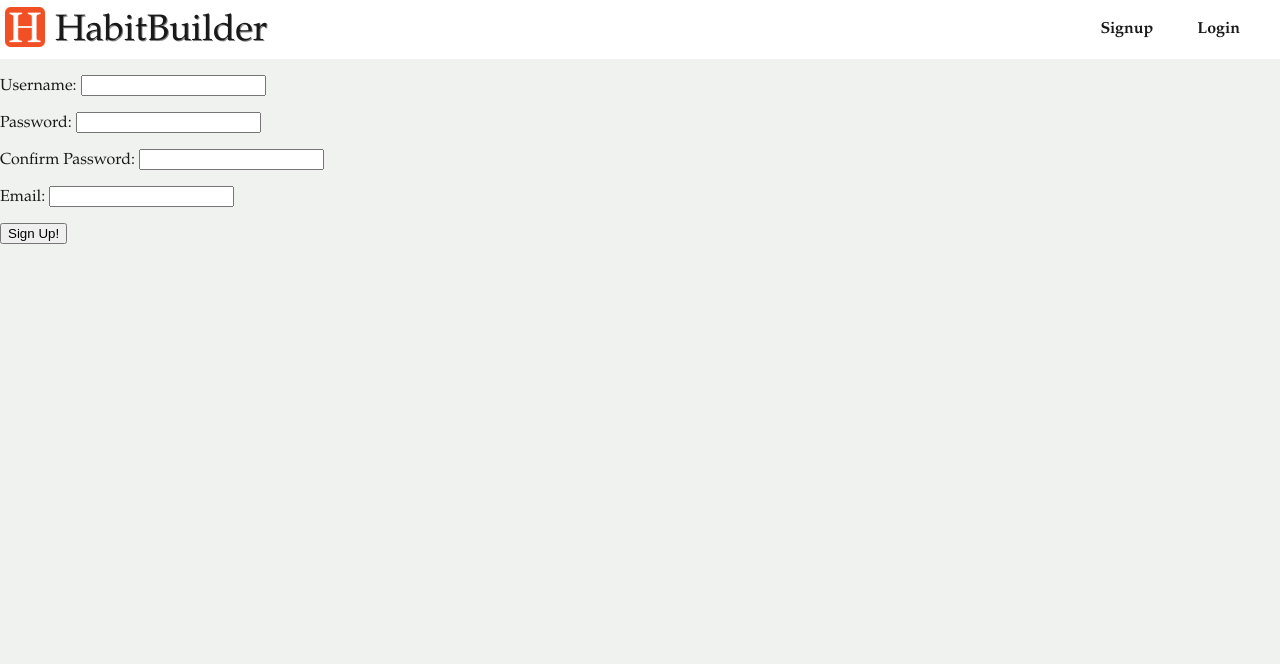
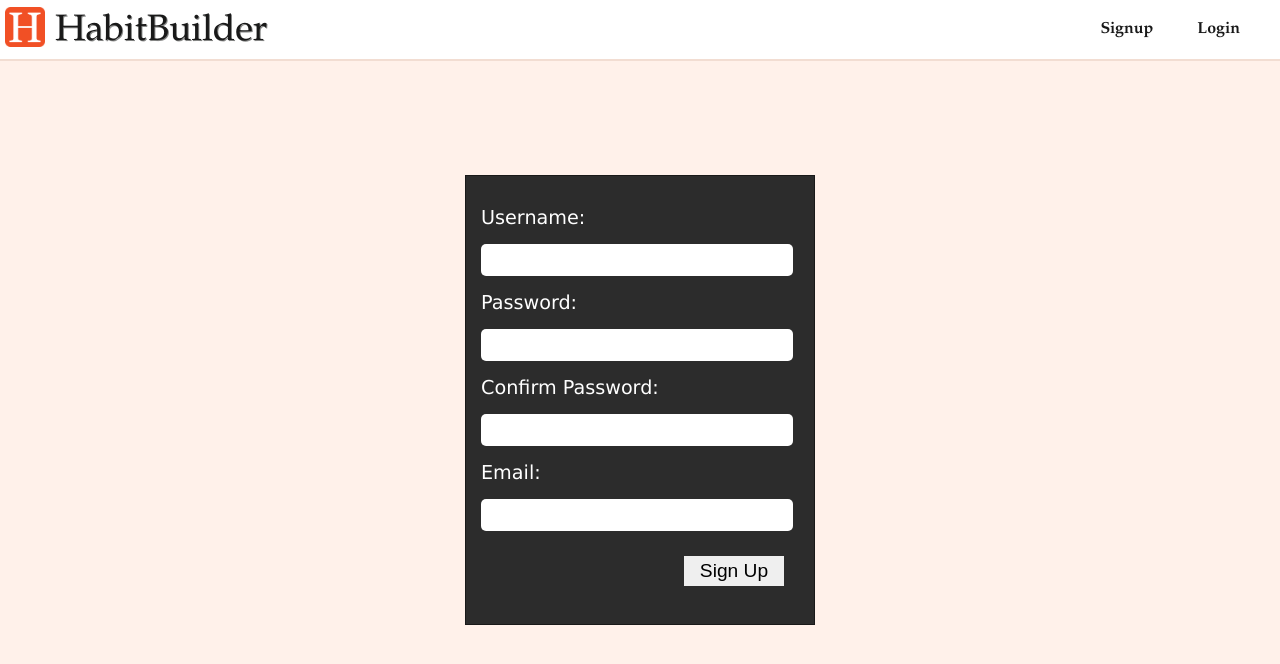
Before and after one commit to briandkim93/HabitBuilder, a Django app: page / in a window 1280 px wide. Shown: the top 664 px of the page. Run offline with Django 3.2, Linux system fonts and the light colour scheme.

Commit message:
Normalize styling for forms where possible

```diff
--- a/account/templates/account/login.html
+++ b/account/templates/account/login.html
@@ -6,7 +6,7 @@
 {% endblock %}
 
 {% block content %}
-<div class="login-menu">
+<div class="form login-menu">
   <img class="logo" src="{% static 'hb-logo.png' %}" alt="HabitBuilder logo" />
   <form method="POST" action="{% url 'login' %}">
     {% csrf_token %}
--- a/account/templates/account/signup.html
+++ b/account/templates/account/signup.html
@@ -1,6 +1,12 @@
 {% extends 'root.html' %}
+{% load staticfiles %}
+
+{% block link %}
+<link rel="stylesheet" type="text/css" href="/static/css/signup.css">
+{% endblock %}
 
 {% block content %}
+<div class="form signup-menu">
   <form method="POST" action="{% url 'signup' %}">
     {% csrf_token %}
     <p>
@@ -8,22 +14,31 @@
     </p>
     <p>
       <label for="username">Username:</label>
+    </p>
+    <p>
       <input id="username" type="text" name="username" value="{{username}}" />
     </p>
     <p>
       <label for="password">Password:</label>
+    </p>
+    <p>
       <input id="password" type="password" name="password" />
     </p>
     <p>
       <label for="confirm-password">Confirm Password:</label>
+    </p>
+    <p>
       <input id="confirm-password" type="password" name="confirm-password" />
     </p>
     <p>
       <label for="email">Email:</label>
+    </p>
+    <p>
       <input id="email" type="email" name="email" value="{{email}}" />
     </p>
     <p>
-    <input type="submit" value="Sign Up!" />
+      <input class="submit-button" type="submit" value="Sign Up" />
     </p>
   </form>
+</div>
 {% endblock %}
--- a/habit/templates/habit/manage.html
+++ b/habit/templates/habit/manage.html
@@ -67,7 +67,7 @@
       {% endfor %}
   </tbody>
 </table>
-<div class="add-menu">
+<div class="form add-menu">
   <div class="close-button">
     x
   </div>
--- /dev/null
+++ b/habit_builder/static/css/form.css
@@ -0,0 +1,35 @@
+.form {
+  box-sizing: border-box;
+  position: fixed;
+  top: 50%;
+  left: 50%;
+  background-color: #2C2C2C;
+  border: 1px solid #191919;
+  color: #ffffff;
+  padding: 15px;
+  font-family: Verdana, Geneva, sans-serif;
+}
+
+.form p {
+  margin: 15px 0;
+}
+
+.form input[type="text"], .form input[type="password"], .form input[type="email"] {
+  font-size: inherit;
+  border: 0;
+  border-radius: 5px;
+  padding-left: 10px;
+}
+
+.submit-button {
+  -webkit-appearance: none;
+  position: absolute;
+  margin-top: 10px;
+  right: 30px;
+  border: 0;
+}
+
+.submit-button:hover {
+  cursor: pointer;
+  background-color: #aaaaaa;
+}
--- a/habit_builder/static/css/root.css
+++ b/habit_builder/static/css/root.css
@@ -1,5 +1,5 @@
 html, body {
-  background-color: #EFF2EF;
+  background-color: #fff1ea;
   margin: 0;
   font-family: "Palatino Linotype", "Book Antiqua", Palatino, serif;
   color: #191919;
@@ -8,6 +8,7 @@ html, body {
 .nav-bar {
   width: 100%;
   background-color: #ffffff;
+  border-bottom: 2px solid #F2DDD2;
 }
 
 .nav-header {
--- /dev/null
+++ b/habit_builder/static/css/signup.css
@@ -0,0 +1,29 @@
+.signup-menu {
+  margin-top: -225px;
+  margin-left: -175px;
+  width: 350px;
+  height: 450px;
+  font-size: 1.2rem;
+}
+
+.logo {
+  display: block;
+  margin: auto;
+  margin-top: 20px;
+}
+
+.signup-menu input[type="text"], .signup-menu input[type="password"], .signup-menu input[type="email"] {
+  width: 300px;
+  height: 30px;
+}
+
+.submit-button {
+  width: 100px;
+  height: 30px;
+  font-size: 1.2rem;
+}
+
+.submit-button:hover {
+  cursor: pointer;
+  background-color: #aaaaaa;
+}
--- a/habit_builder/templates/root.html
+++ b/habit_builder/templates/root.html
@@ -5,6 +5,7 @@
     <title>HabitBuilder</title>
     {% block link %}
     {% endblock %}
+    <link rel="stylesheet" type="text/css" href="{% static 'css/form.css' %}" />
     <link rel="stylesheet" type="text/css" href="{% static 'css/root.css' %}" />
     <meta name="viewport" content="width=device-width; initial-scale=1.0">
   </head>
```
Also changed, not shown: habit_builder/static/css/login.css (+16 -32 lines), habit_builder/static/css/manage.css (+1 -25 lines). Lines whose indentation alone changed are shown as unchanged.
